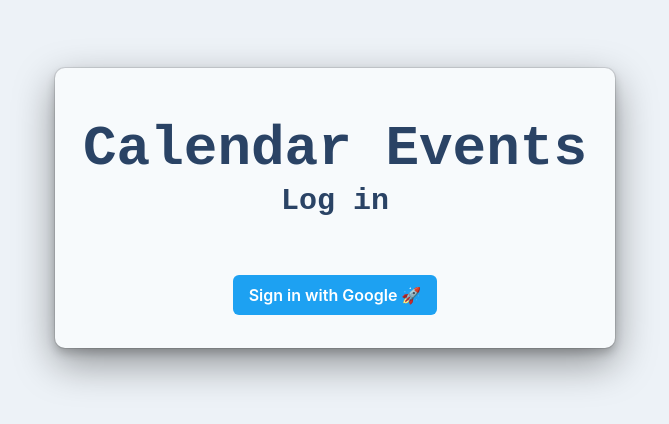
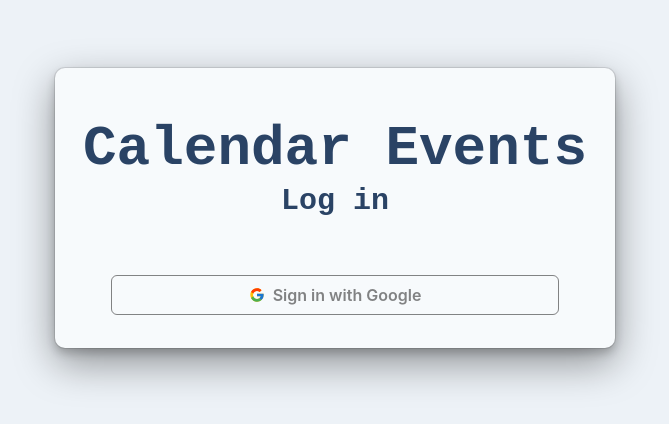
Before and after one commit to antoavgustinovic/react-calendar-events, a React (Vite) app: page /login in a window 1280 px wide. Shown: the part 172-596 px from the top of the page, without its empty margins (305-974 px from the left). Built offline with nearby package versions, Linux system fonts and the light colour scheme.

Commit message:
style: change login button

```diff
--- a/package.json
+++ b/package.json
@@ -32,6 +32,7 @@
     "react-dom": "^18.2.0",
     "react-error-boundary": "^4.0.10",
     "react-hook-form": "^7.45.1",
+    "react-icons": "^4.10.1",
     "react-router-dom": "^6.14.0",
     "swr": "^2.2.0"
   },
--- a/src/pages/login/login.tsx
+++ b/src/pages/login/login.tsx
@@ -1,7 +1,8 @@
 /* eslint-disable no-alert */
-import { Alert, Box, Button, Flex, Heading } from '@chakra-ui/react';
+import { Alert, Box, Button, Flex, Heading, Text } from '@chakra-ui/react';
 import { useGoogleLogin } from '@react-oauth/google';
 import { useEffect } from 'react';
+import { FcGoogle } from 'react-icons/fc';
 import { useNavigate } from 'react-router-dom';
 
 import { useAuth } from '../../hooks/use-auth';
@@ -38,8 +39,15 @@
           Log in
         </Heading>
         <Flex pt="7vh" justifyContent="center">
-          <Button justifyContent="center" colorScheme="twitter" onClick={() => login()}>
-            Sign in with Google 🚀
+          <Button
+            w="full"
+            maxW="md"
+            colorScheme="blackAlpha"
+            variant="outline"
+            leftIcon={<FcGoogle />}
+            onClick={() => login()}
+          >
+            <Text>Sign in with Google</Text>
           </Button>
         </Flex>
       </Box>
```
Also changed, not shown: 1 other file (tests, documents, lock files or other folders).
